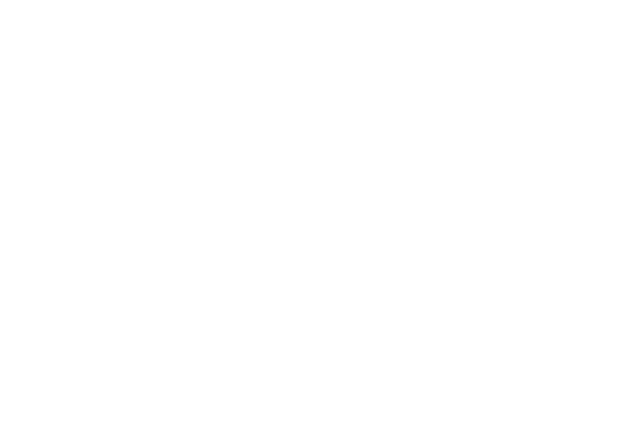
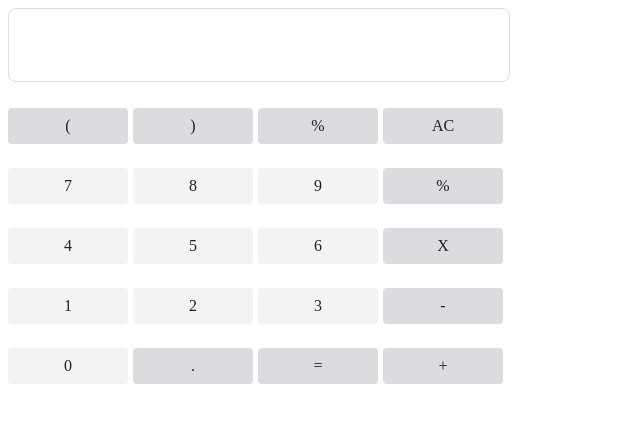
Before and after one commit to wlsdn1101/QMIT-Onboading, a React (Create React App) app: page / in a window 1280 px wide. Shown: the top 422 px of the page, without its empty margins (0-640 px from the left). Built offline with nearby package versions, Linux system fonts and the light colour scheme.

Commit message:
feat : calendar publishing 완료

```diff
--- a/src/App.js
+++ b/src/App.js
@@ -1,9 +1,15 @@
+import * as S from './styles'
 
 function App() {
+  const arr = ['(', ')', '%', 'AC', 7, 8, 9, '%', 4, 5, 6,'X', 1, 2, 3, '-', 0, '.', '=', '+'];
+
   return (
-    <div className="App">
-
-    </div>
+    <S.Container>
+      <S.InputWrap></S.InputWrap>
+      <S.BtnContainer>
+        {arr.map((str, i)=>(<S.Btn isNum={typeof(str)==='number'} key={i}>{str}</S.Btn>))}
+      </S.BtnContainer>
+    </S.Container>
   );
 }
 
--- /dev/null
+++ b/src/styles.js
@@ -0,0 +1,31 @@
+import styled from "@emotion/styled";
+
+export const Container = styled.div`
+  width: 500px;
+  height: 400px;
+  display: flex;
+  justify-content: space-between;
+  flex-direction: column;
+`;
+export const BtnContainer = styled(Container)`
+  height: 300px;
+  display: grid;
+  grid-template-rows; 1fr 1fr 1fr 1fr 1fr;
+  grid-template-columns: 1fr 1fr 1fr 1fr;
+`;
+export const InputWrap = styled.div`
+  width: 500px;
+  height: 72px;
+  border: 1px solid #dadce0;
+  border-radius: 8px;
+`
+export const Btn = styled.div`
+  width: 120px;
+  height: 36px;
+  border-radius: 4px;
+  background-color: ${props=>props.isNum ? '#f1f3f4' : '#dadce0'};
+  color: #202124;
+  display: flex;
+  justify-content: center;
+  align-items:center;
+`;
```
